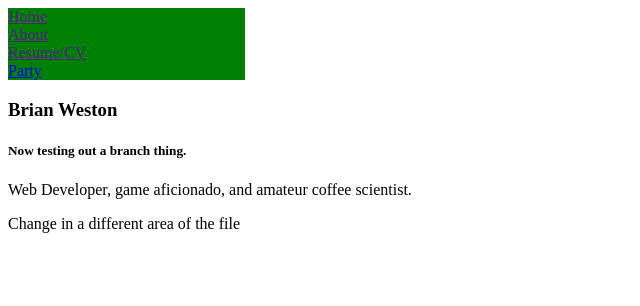
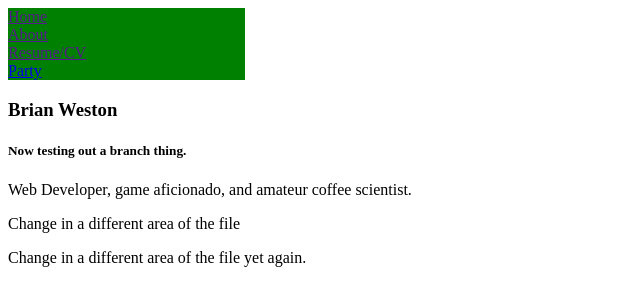
Before and after one commit to MrChozo/brianweston.info.OLD, a plain HTML site: page index.html in a window 1280 px wide. Shown: the whole page, without its empty margins (0-640 px from the left). Drawn offline with Linux system fonts and the light colour scheme.

Commit message:
Add second different area message

```diff
--- a/index.html
+++ b/index.html
@@ -17,6 +17,7 @@
 		<h5>Now testing out a branch thing.</h5>
 		<p>Web Developer, game aficionado, and amateur coffee scientist.</p>
 		<p>Change in a different area of the file</p>
+		<p>Change in a different area of the file yet again.</p>
 	</div>
 </body>
 </html>
```
